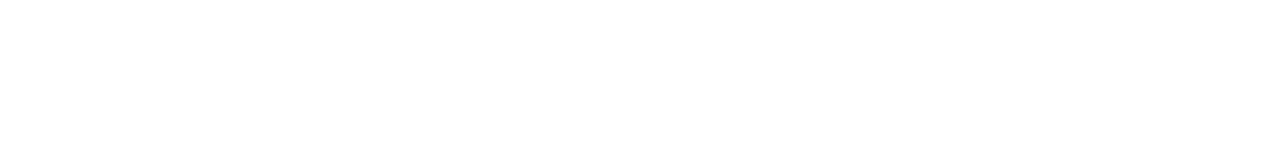
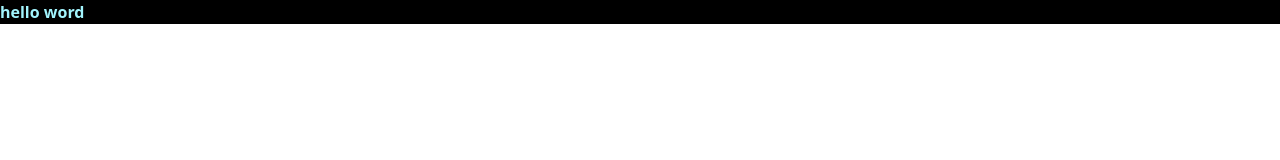
Before and after one commit to xdnikhil/cohort-projects, a website: page zerodha landing-page/index.html in a window 1280 px wide. Drawn offline with Linux system fonts and the light colour scheme.

Commit message:
Integrating tailwindcss

```diff
--- a/zerodha landing-page/index.html
+++ b/zerodha landing-page/index.html
@@ -3,9 +3,10 @@
 <head>
     <meta charset="UTF-8">
     <meta name="viewport" content="width=device-width, initial-scale=1.0">
-    <title>Document</title>
+    <title>Zerodha</title>
+    <link href="src/output.css" rel="stylesheet">
 </head>
 <body>
-
+    <h1 class="container text-cyan-200 font-bold bg-black">hello word</h1>
 </body>
 </html>
--- /dev/null
+++ b/zerodha landing-page/package.json
@@ -0,0 +1,6 @@
+{
+  "dependencies": {
+    "@tailwindcss/cli": "^4.1.10",
+    "tailwindcss": "^4.1.10"
+  }
+}
--- /dev/null
+++ b/zerodha landing-page/src/input.css
@@ -0,0 +1 @@
+@import "tailwindcss";
```
Also changed, not shown: zerodha landing-page/src/output.css (added), 3 other files.
